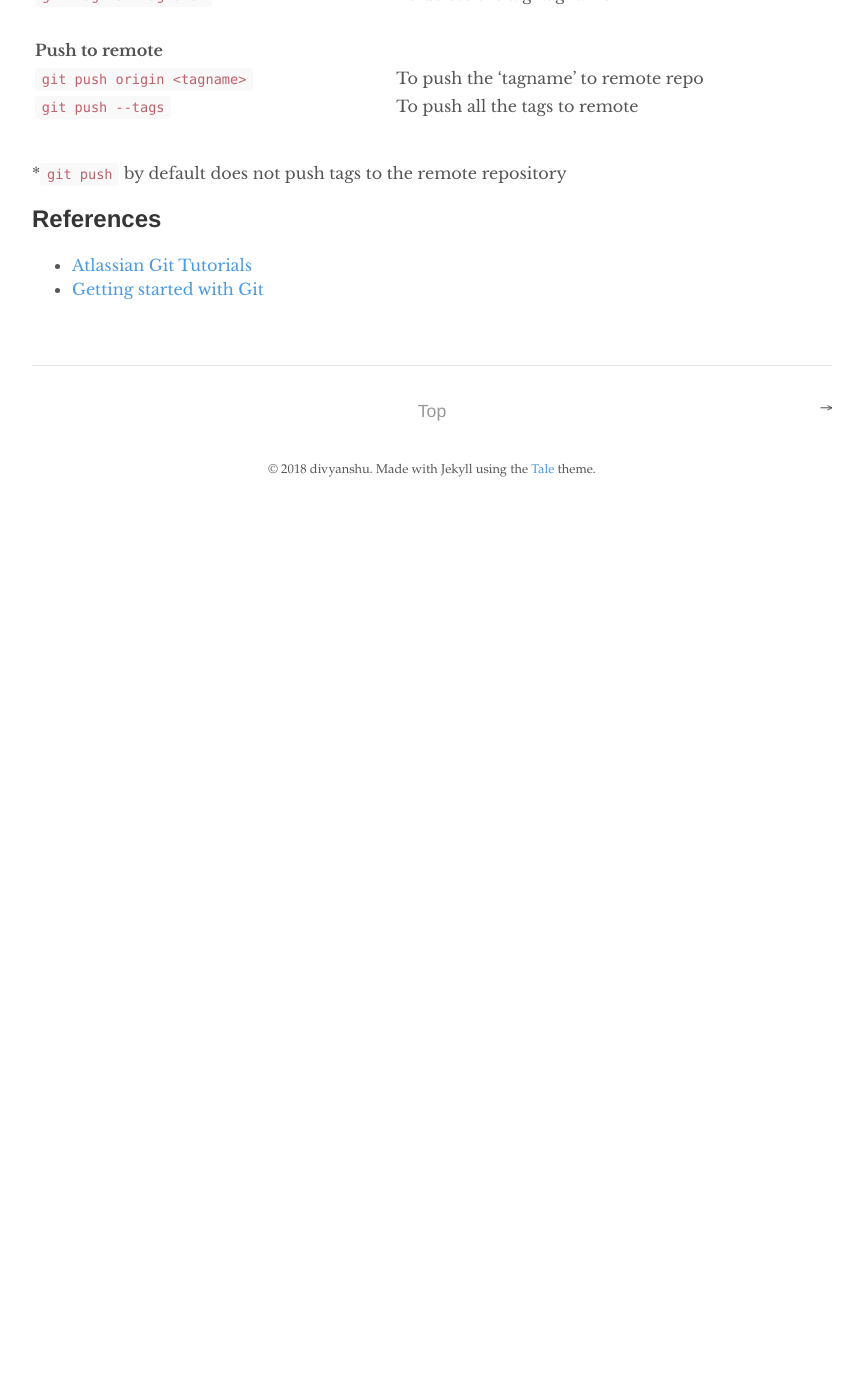
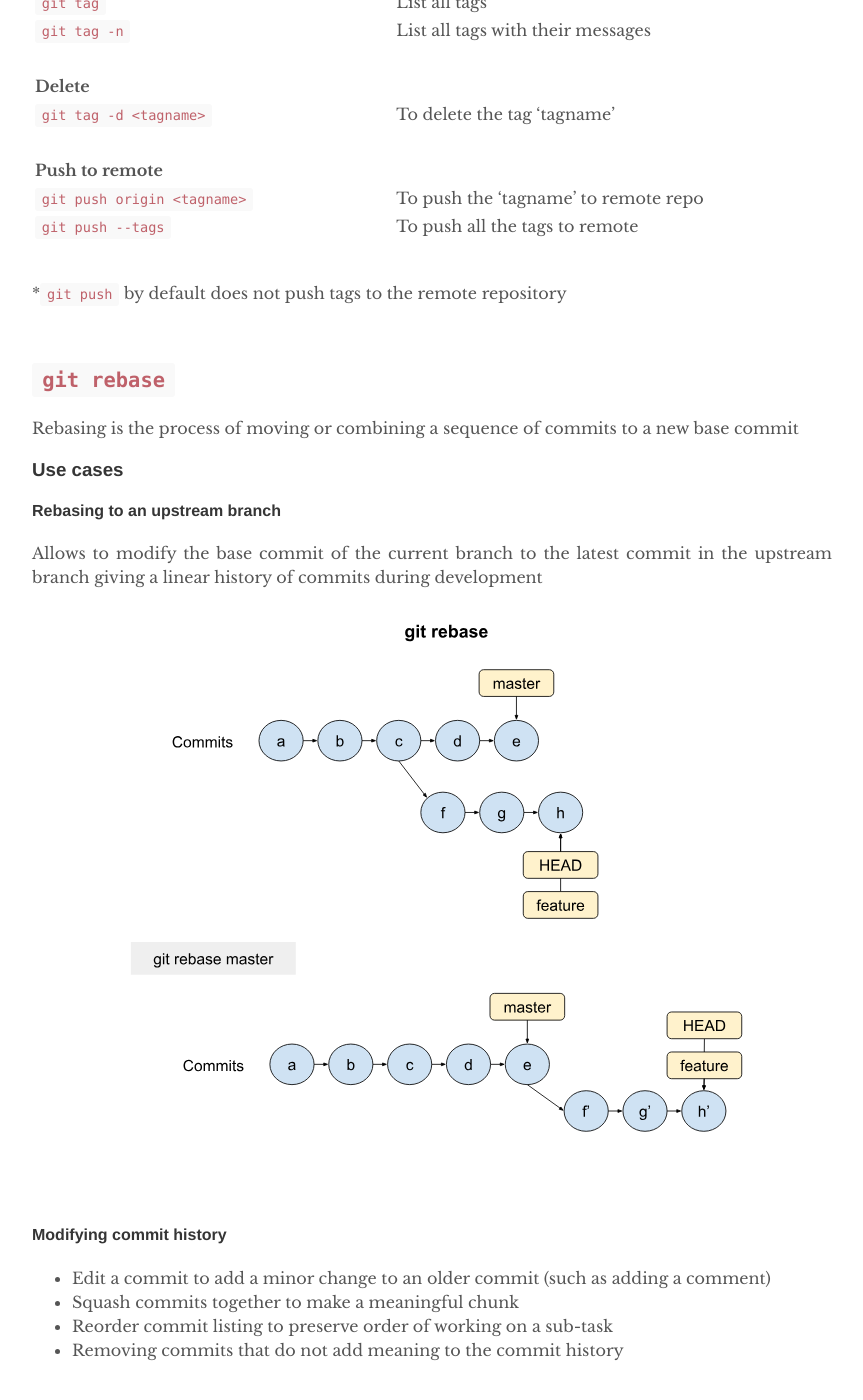
Before and after one commit to dsinecos/dsinecos.github.io, a Jekyll site: the page built from _posts/2018-10-26-Git-basics.md, in a window 1280 px wide and 1400 px high, scrolled down 3437 px. Shown: the whole window, without its empty margins (208-1071 px from the left). Built offline with Jekyll 4.4.1, drawn with Linux system fonts in a browser that asks for light colours; before the commit the page ends 3950 px from its top, so only the background shows below that; some of the changed text lies outside the part shown.

Commit message:
update blog

```diff
--- a/_posts/2018-10-26-Git-basics.md
+++ b/_posts/2018-10-26-Git-basics.md
@@ -11,6 +11,11 @@ I'm collating here the basic mental models that help me reason about Git's behav
 - [`git-reset`](#git-reset)
     - [Difference between `git reset` and `git checkout`](#difference-between-git-reset-and-git-checkout)
 - [`git tag`](#git-tag)
+- [`git rebase`](#git-rebase)
+    - [Use cases](#use-cases)
+        - [Rebasing to an upstream branch](#rebasing-to-an-upstream-branch)
+        - [Modifying commit history](#modifying-commit-history)
+    - [`git rebase` gotchas](#git-rebase-gotchas)
 - [References](#references)
 
 
@@ -66,6 +71,35 @@ Used to highlight certain commits as a milestone in the project.
 
 *`git push` by default does not push tags to the remote repository
 
+<br>
+
+## `git rebase`
+
+Rebasing is the process of moving or combining a sequence of commits to a new base commit
+
+### Use cases
+
+#### Rebasing to an upstream branch
+
+Allows to modify the base commit of the current branch to the latest commit in the upstream branch giving a linear history of commits during development
+
+![git-rebase-branch](/assets/git-rebase-branch.svg)
+
+#### Modifying commit history
+
+- Edit a commit to add a minor change to an older commit (such as adding a comment)
+- Squash commits together to make a meaningful chunk
+- Reorder commit listing to preserve order of working on a sub-task
+- Removing commits that do not add meaning to the commit history
+
+![git-rebase-modify-history](/assets/git-rebase-modify-history.svg)
+
+### `git rebase` gotchas
+
+- If you modify a commit during interactive rebase, that commit and all successive commits will have new SHA-1’s
+
+- Avoid rebasing commits that have been pushed to remote repository
+
 ## References
 
 - [Atlassian Git Tutorials](https://www.atlassian.com/git/tutorials)
```
Also changed, not shown: assets/git-rebase-branch.svg (added), assets/git-rebase-modify-history.svg (added).
